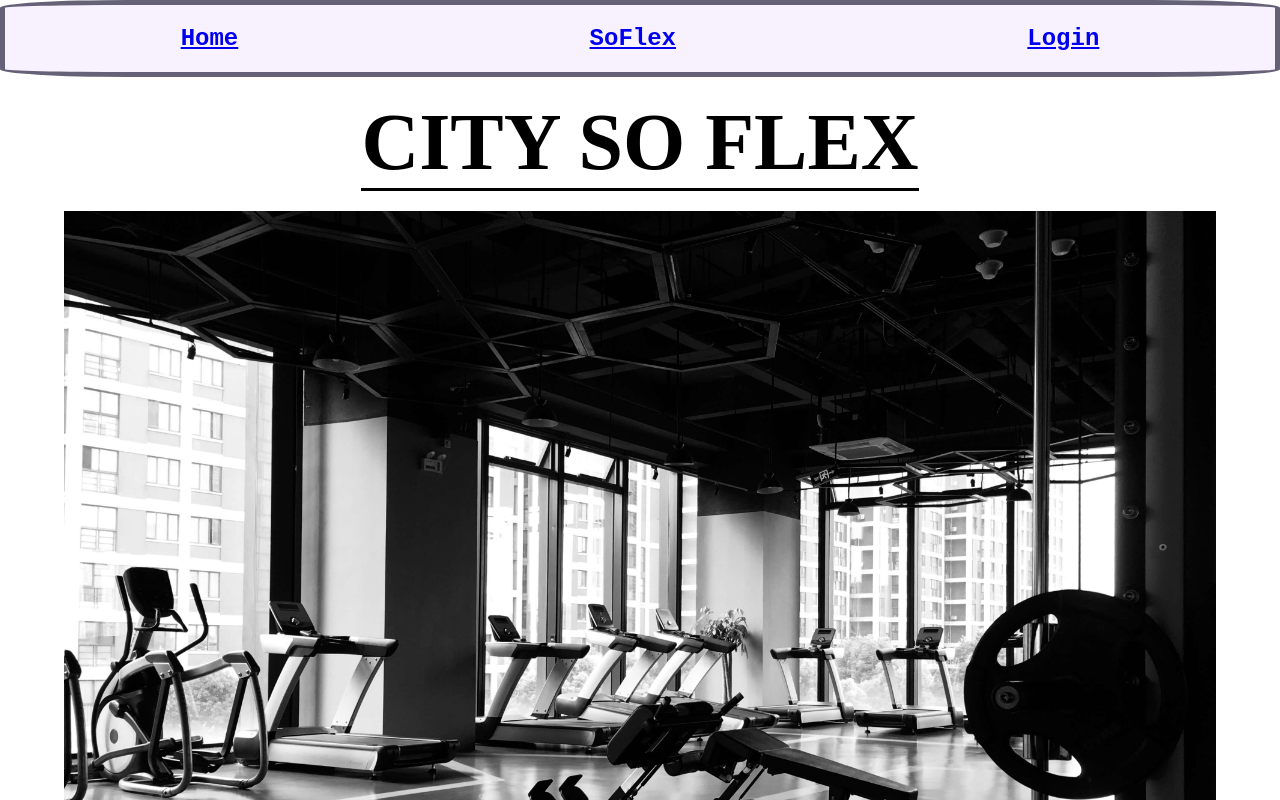
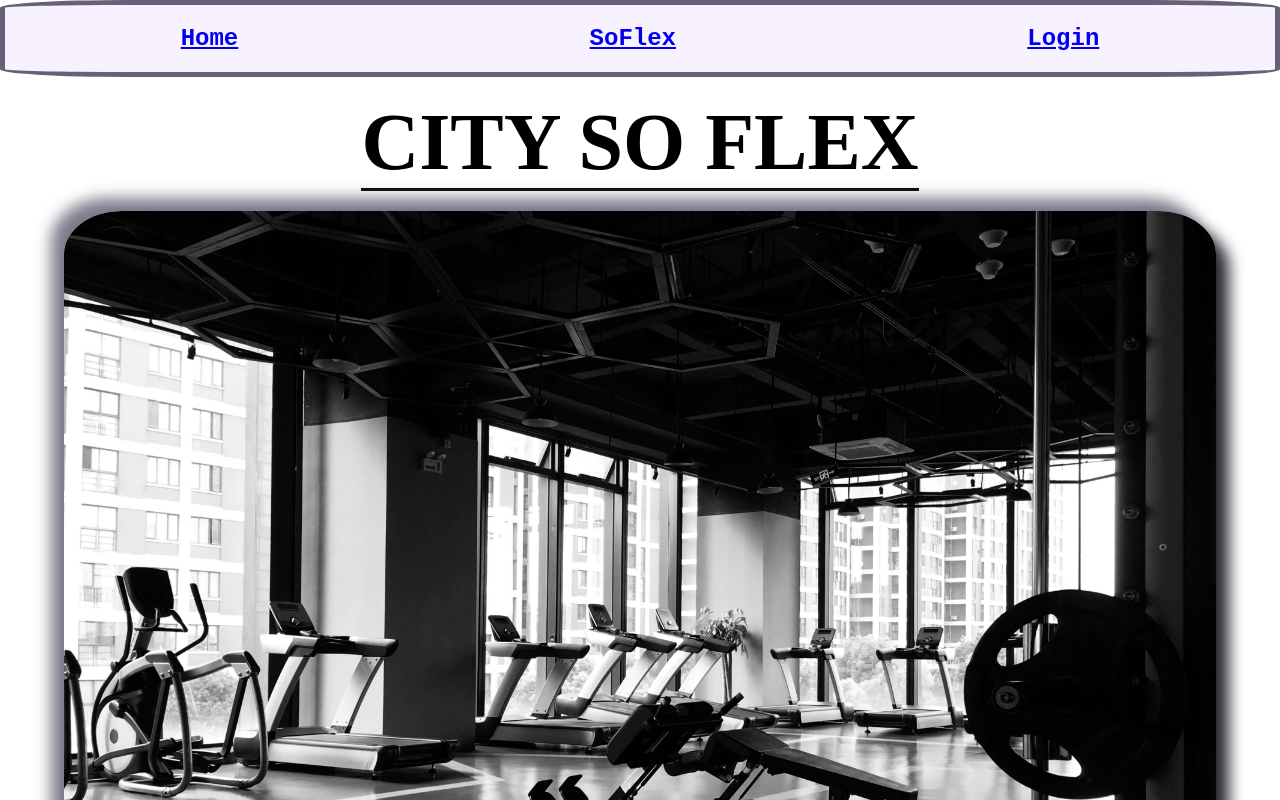
Before and after one commit to AasaChristian/soflex-web, a React (Create React App) app: page / in a window 1280 px wide. Shown: the top 800 px of the page. Built offline with nearby package versions, Linux system fonts and the light colour scheme; a web font is replaced by a local one.

Commit message:
added shadow to img

```diff
--- a/src/components/Landing.js
+++ b/src/components/Landing.js
@@ -15,7 +15,7 @@ function Landing() {
        <div display={{height: "50%"}}>
        <NavLink to={"/login"} style={{display: "flex", justifyContent: "center"}}>
        <div style={{display: "flex", justifyContent: "center"}}>
-           <img src={Logo} alt="picture of weight room"  style={{width: '90%', height: '100%', objectFit: "cover"}}/>
+           <img src={Logo} alt="picture of weight room"  style={{width: '90%', height: '100%', objectFit: "cover", borderRadius: '5%', boxShadow: "13px 13px 15px #292833, -13px -13px 15px #7d7b8a "}}/>
        </div>
 
 
```
